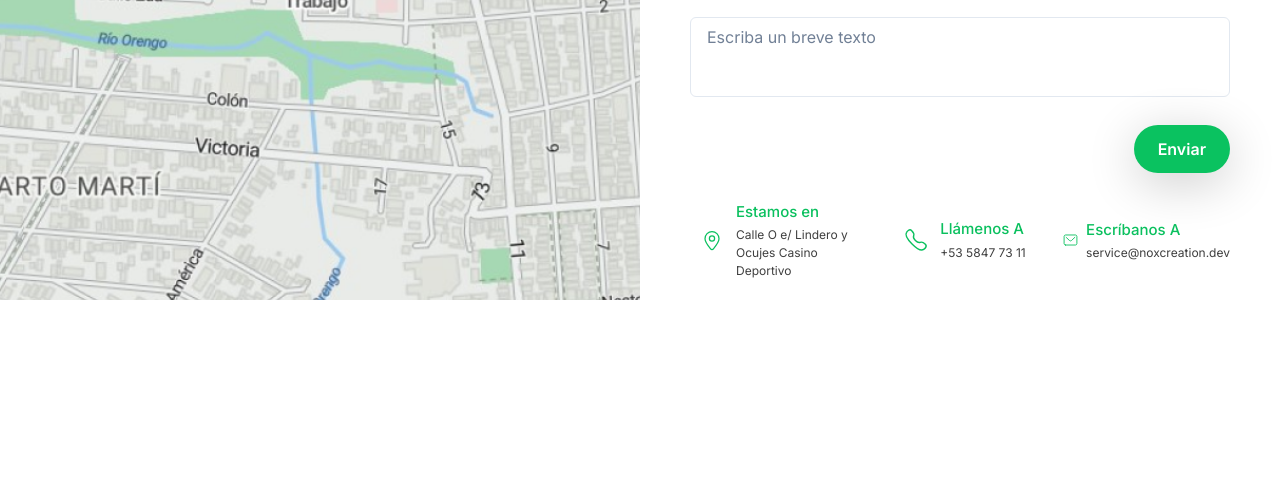
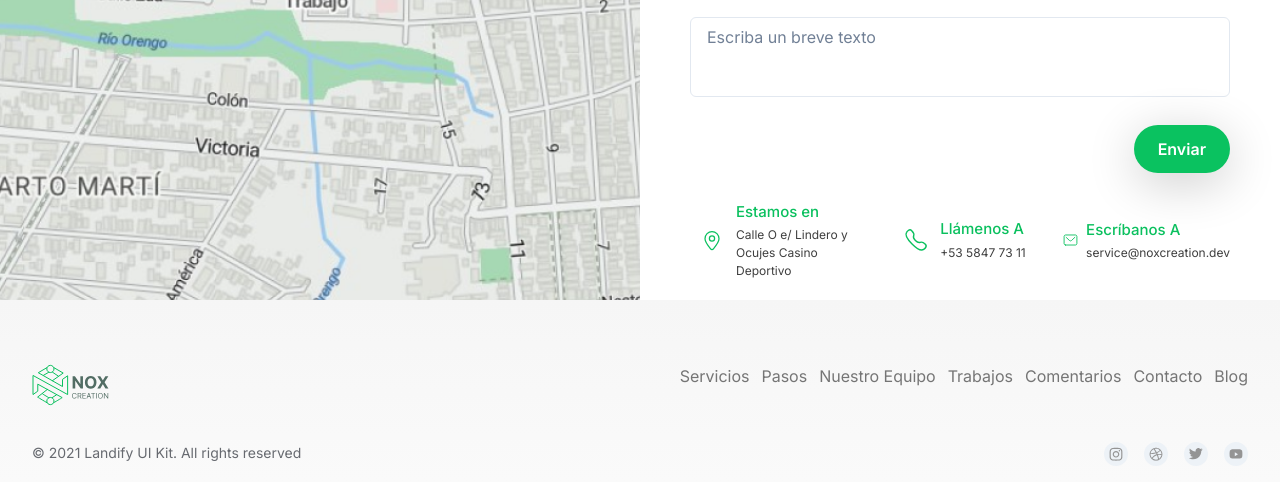
Before and after one commit to kolostring/nox-landing, a Next.js app: page / in a window 1280 px wide. Shown: the part 6018-6522 px from the top of the page. After the commit the page ends 6500 px from the top, so only its background shows below. Built offline with nearby package versions, Linux system fonts and the light colour scheme.

Commit message:
feat: add footer

```diff
--- a/src/app/layout.tsx
+++ b/src/app/layout.tsx
@@ -3,6 +3,7 @@ import { Inter } from "next/font/google";
 import "./globals.css";
 import { ChakraProvider } from "@chakra-ui/react";
 import Navbar from "@/components/sections/Navbar";
+import Footer from "@/components/sections/Footer";
 
 const inter = Inter({ subsets: ["latin"], variable: "--nextjs-font-inter" });
 
@@ -22,6 +23,7 @@ export default function RootLayout({
         <ChakraProvider>
           <Navbar />
           {children}
+          <Footer />
         </ChakraProvider>
       </body>
     </html>
--- a/src/components/sections/ContactSection.tsx
+++ b/src/components/sections/ContactSection.tsx
@@ -27,7 +27,7 @@ export default function ContactSection() {
       as="section"
       aria-labelledby="contacts-title"
       templateColumns={{ lg: "1fr 1fr" }}
-      templateRows={{ base: "1fr 3fr", lg: undefined }}
+      templateRows={{ base: "1fr 3fr", lg: "1fr" }}
     >
       <GridItem position="relative">
         <Image
--- /dev/null
+++ b/src/components/sections/Footer.tsx
@@ -0,0 +1,101 @@
+import {
+  Box,
+  Button,
+  Flex,
+  Grid,
+  GridItem,
+  Image,
+  Link,
+  Text,
+} from "@chakra-ui/react";
+
+import { default as NextJsLink } from "next/link";
+import NoxLogo from "@/assets/logotipo_nox.svg";
+
+import InstagramIcon from "@/assets/instagram_icon.svg";
+import BasketballIcon from "@/assets/basketball_icon.svg";
+import TwitterIcon from "@/assets/twitter_icon.svg";
+import YoutubeIcon from "@/assets/youtube_icon.svg";
+
+const navLinks = [
+  ["Servicios", "#"],
+  ["Pasos", "#"],
+  ["Nuestro Equipo", "#"],
+  ["Trabajos", "#"],
+  ["Comentarios", "#"],
+  ["Contacto", "#"],
+  ["Blog", "#"],
+];
+
+const socialNetworks = [
+  [InstagramIcon.src, "#"],
+  [BasketballIcon.src, "#"],
+  [TwitterIcon.src, "#"],
+  [YoutubeIcon.src, "#"],
+];
+
+export default function Footer() {
+  return (
+    <Box as="footer" bgGradient="Linear(to-t, #FAFAFA, #F6F6F6)">
+      <Grid
+        maxWidth="1248px"
+        pt="64px"
+        px="16px"
+        pb="16px"
+        mx="auto"
+        templateColumns="1fr 2fr"
+        gap="36px"
+      >
+        <GridItem as={NextJsLink} href="/">
+          <Image alt="ir a home" src={NoxLogo.src} />
+        </GridItem>
+        <GridItem
+          as={Flex}
+          colStart={{ base: 1, lg: 2 }}
+          colSpan={{ base: 2, lg: 1 }}
+          justifySelf={{ base: "center", lg: "end" }}
+          justifyContent={{base: "center", lg: "start"}}
+          gap="12px"
+          flexWrap="wrap"
+        >
+          {navLinks.map(([label, href]) => (
+            <Link as={NextJsLink} href={href} key={label} color="#757575">
+              {label}
+            </Link>
+          ))}
+        </GridItem>
+        <GridItem
+          as={Text}
+          color="#676A70"
+          fontSize="14px"
+          colSpan={{ base: 2, lg: 1 }}
+          textAlign={{ base: "center", lg: "start" }}
+        >
+          © 2021 Landify UI Kit. All rights reserved
+        </GridItem>
+        <GridItem
+          as={Flex}
+          justifyContent="end"
+          gap="16px"
+          rowStart={{ base: 1, lg: 2 }}
+          colStart={2}
+        >
+          {socialNetworks.map(([imageURL, href]) => (
+            <Button
+              as={NextJsLink}
+              key={imageURL}
+              href={href}
+              h="24px"
+              aspectRatio="1/1"
+              minW="0px"
+              p="5px"
+              rounded="100%"
+            >
+              <Image h="100%" alt="" src={imageURL} />
+            </Button>
+          ))}
+        </GridItem>
+      </Grid>
+    </Box>
+  );
+}
```
